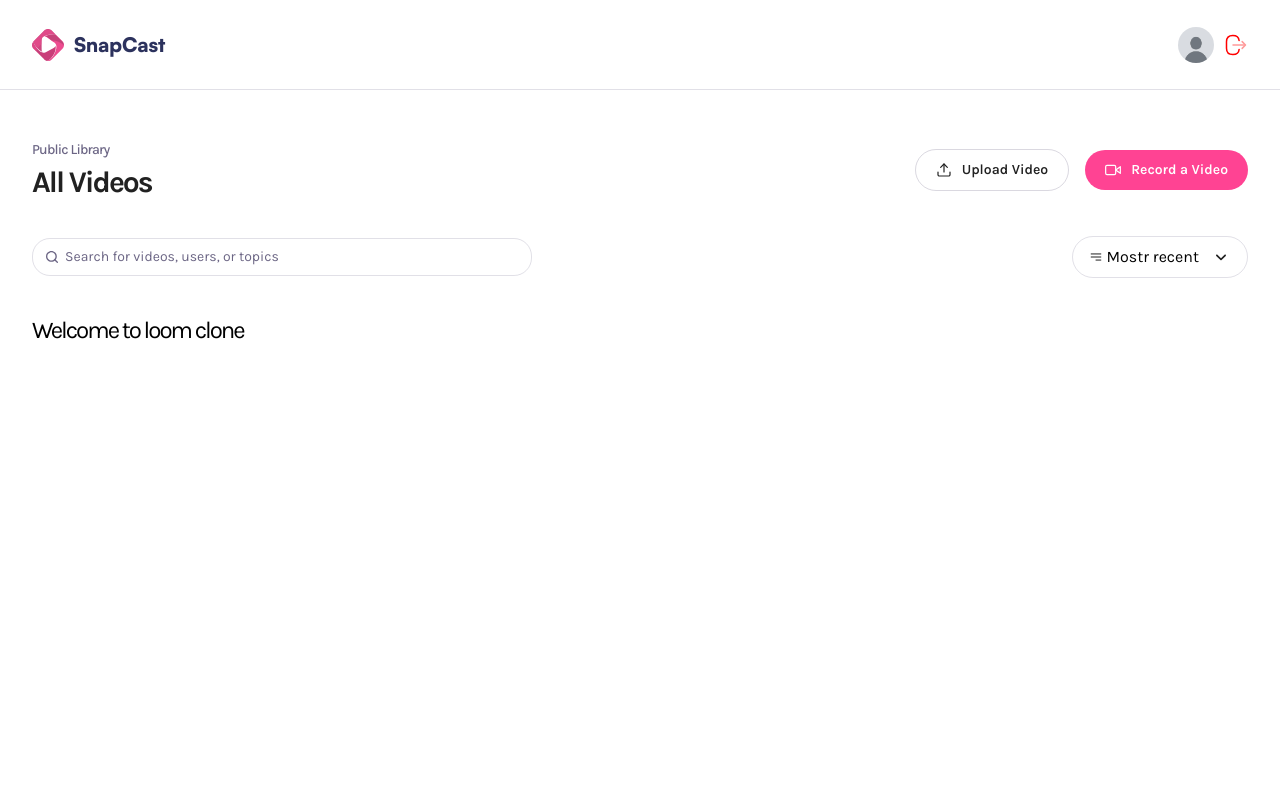
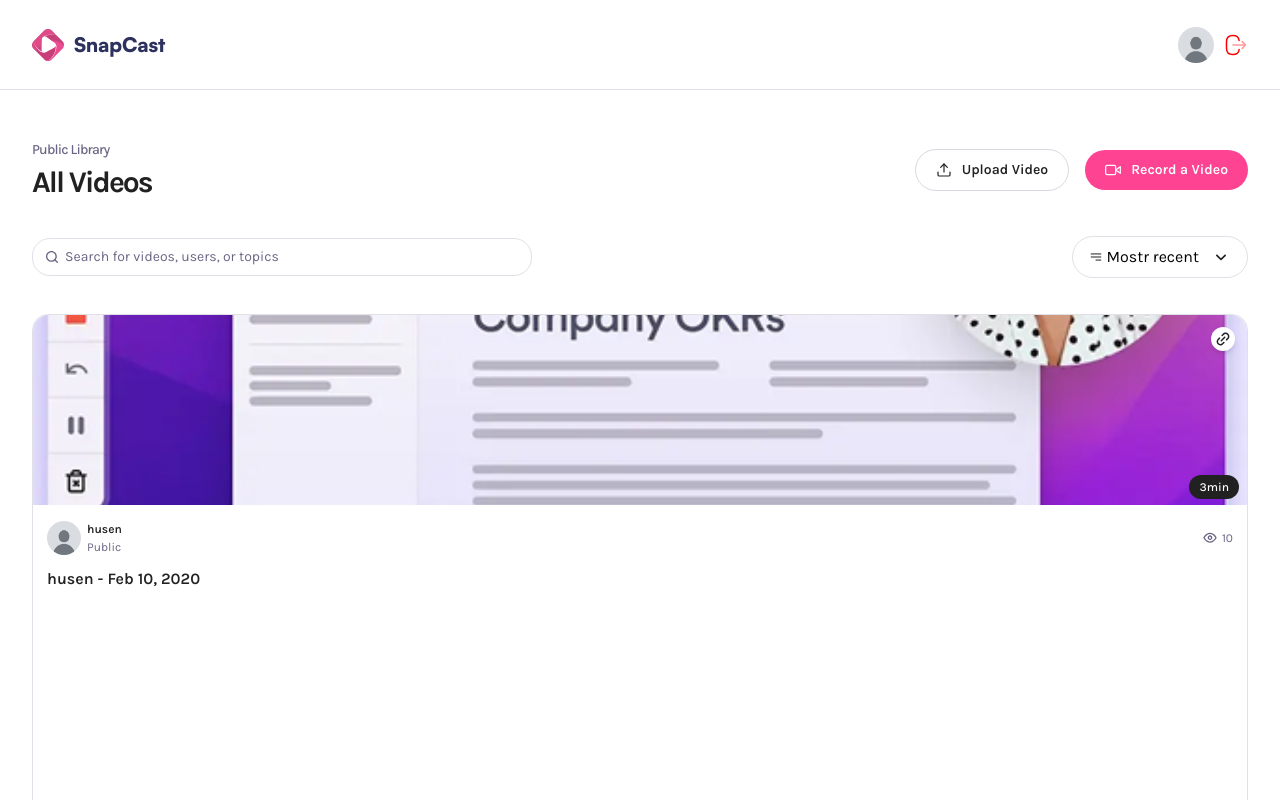
Before and after one commit to husen004/screen_recording_platform, a Next.js app: page / in a window 1280 px wide. Shown: the top 800 px of the page. Built offline with nearby package versions, Linux system fonts and the light colour scheme.

Commit message:
new block of video added

```diff
--- a/app/(root)/page.tsx
+++ b/app/(root)/page.tsx
@@ -1,11 +1,23 @@
 import Header from '@/components/Header'
+import VideoCard from '@/components/VideoCard'
 import React from 'react'
 
 const Page = () => {
   return (
     <main className='wrapper page'>
       <Header title='All videos' subHeader='Public Library' />
-      <h1 className='text-2xl font-karla'>Welcome to loom clone</h1>
+
+      <VideoCard
+      id="1"
+      title="husen"
+      thumbnail="/assets/samples/thumbnail (1).png"
+      createdAt={new Date("2020-02-10 16:34:34") }
+      userImg="/assets/images/dummy.jpg"
+      username="husen"
+      views={10}
+      visibility="public"
+      duration={156}
+      />
     </main>
   )
 }
--- /dev/null
+++ b/components/VideoCard.tsx
@@ -0,0 +1,56 @@
+'use client'
+
+import Image from 'next/image'
+import Link from 'next/link'
+import React from 'react'
+
+const VideoCard = ({
+  id,
+  title,
+  thumbnail,
+  createdAt,
+  userImg,
+  username,
+  views,
+  visibility,
+  duration,
+}: VideoCardProps) => {
+  return (
+    <Link href={`/video/${id}`} className='video-card'>
+      <Image src={thumbnail} alt='thumbnail' width={290} height={190} className='thumbnail' />
+      <article>
+        <div>
+          <figure>
+            <Image src={userImg} alt='userImg' width={34} height={34} className='rounded-full aspect-square' />
+            <figcaption>
+              <h3>{username}</h3>
+              <p>{visibility}</p>
+            </figcaption>
+          </figure>
+            <aside className=''>
+              <Image src='/assets/icons/eye.svg' alt='eye' width={16} height={16} />
+              <span>{views}</span>
+            </aside>
+        </div>
+        <h2>
+          {title} - {" "} {createdAt.toLocaleDateString("en-US", {
+            year: 'numeric',
+            month: 'short',
+            day: "numeric"
+          })}
+        </h2>
+        <button onClick={() => {}} className='copy-btn'>
+          <Image src={'/assets/icons/link.svg'} alt='link' width={18} height={18}/>
+        </button>
+        {duration && (
+          <div className='duration'>
+            {Math.ceil(duration / 60)}min
+          </div>
+        )}
+
+      </article>
+    </Link>
+  )
+}
+
+export default VideoCard
```
